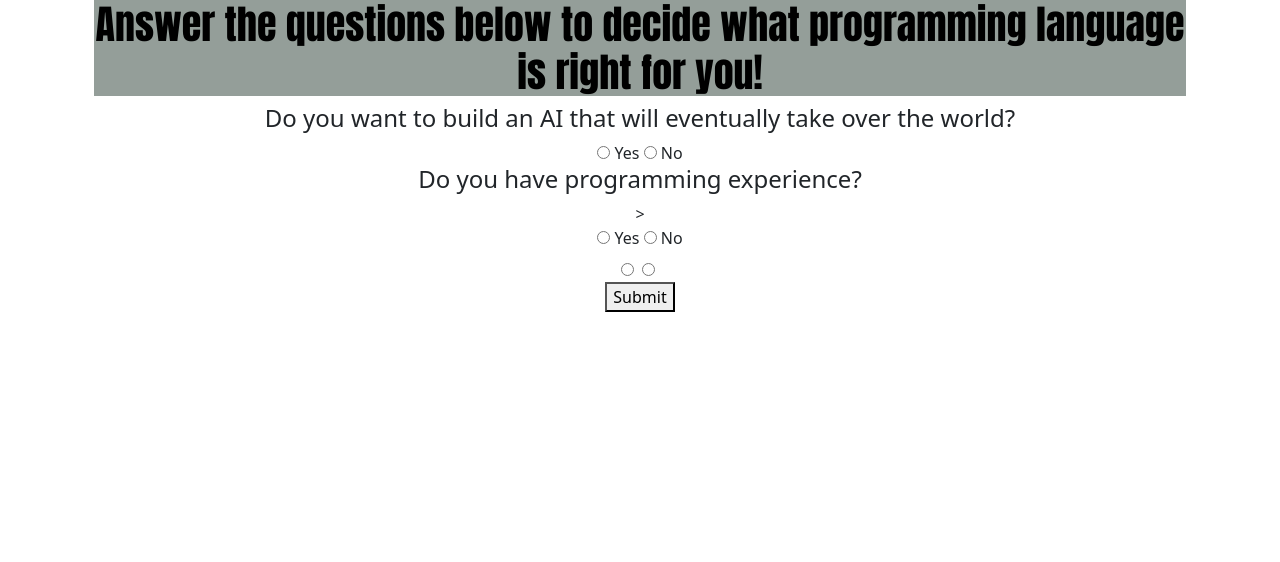
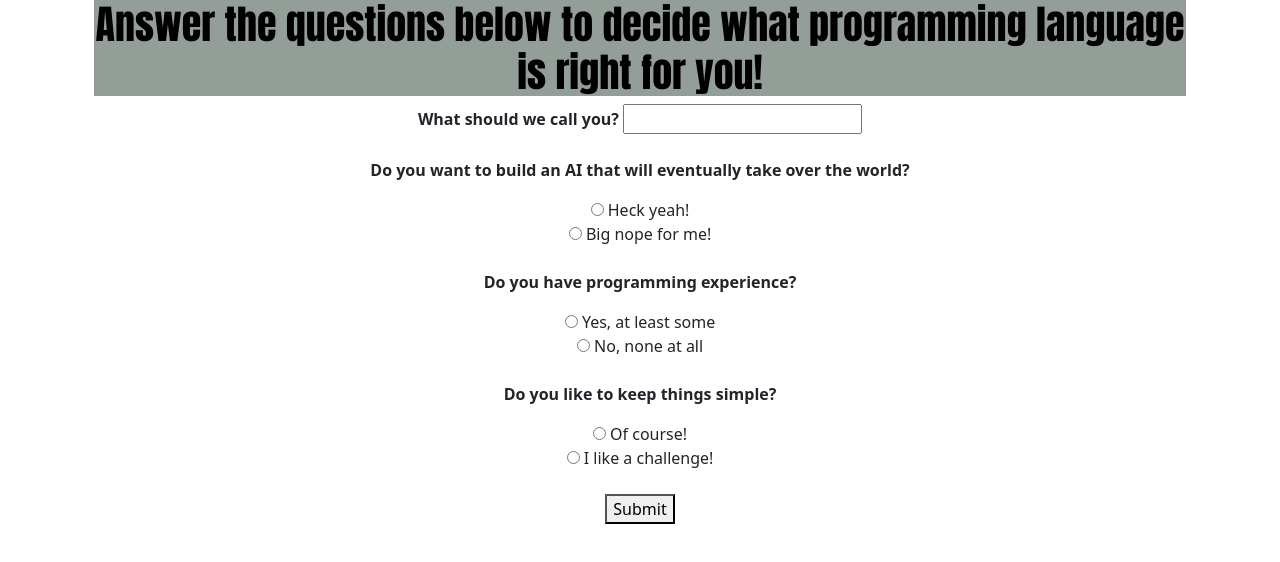
Before and after one commit to Drewrwhite/language-suggest, a plain HTML site: page index.html in a window 1280 px wide. Drawn offline with Linux system fonts and the light colour scheme.

Commit message:
add text entry form to index

```diff
--- a/index.html
+++ b/index.html
@@ -14,31 +14,38 @@
       </div>
       </div>
     <form>
+      <label for="userName"><strong>What should we call you?</strong></label>
+      <input id="userName" type="text">
+      <br>
+      <br>
       <fieldset>
-        <h4>Do you want to build an AI that will eventually take over the world?</h4>
+        <p><strong>Do you want to build an AI that will eventually take over the world?</strong></p>
         <div>
           <input id="yesSkynet" type="radio" name="skynet" value="yes">
-          <label for="yesSkynet">Yes</label>
-
+          <label for="yesSkynet">Heck yeah!</label>
+          <br>
           <input id="noSkynet" type="radio" name="skynet" value="no">
-          <label for="noSkynet">No</label>
+          <label for="noSkynet">Big nope for me!</label>
         </div>
-       <h4>Do you have programming experience?</h4>>
+        <br>
+       <p><strong>Do you have programming experience?</strong></p>
         <div>
           <input id="yesExp" type="radio" name="exp" value="yes">
-          <label for="yesExp">Yes</label>
-
+          <label for="yesExp">Yes, at least some</label>
+          <br>
           <input id="noExp" type="radio" name="exp" value="no">
-          <label for="noExp">No</label>
+          <label for="noExp">No, none at all</label>
         </div>
-        <h4></h4>
+        <br>
+        <p><strong>Do you like to keep things simple?</strong></p>
         <div>
-          <input id="yesSkynet" type="radio" name="skynet" value="yes">
-          <label for="yesSkynet"></label>
-
-          <input id="noSkynet" type="radio" name="skynet" value="no">
-          <label for="noSkynet"></label>
+          <input id="yesSimple" type="radio" name="simple" value="yes">
+          <label for="yesSimple">Of course!</label>
+          <br>
+          <input id="noSimple" type="radio" name="simple" value="no">
+          <label for="noSimple">I like a challenge!</label>
         </div>
+        <br>
         <div>
           <button type="submit">Submit</button>
         </div>
```
